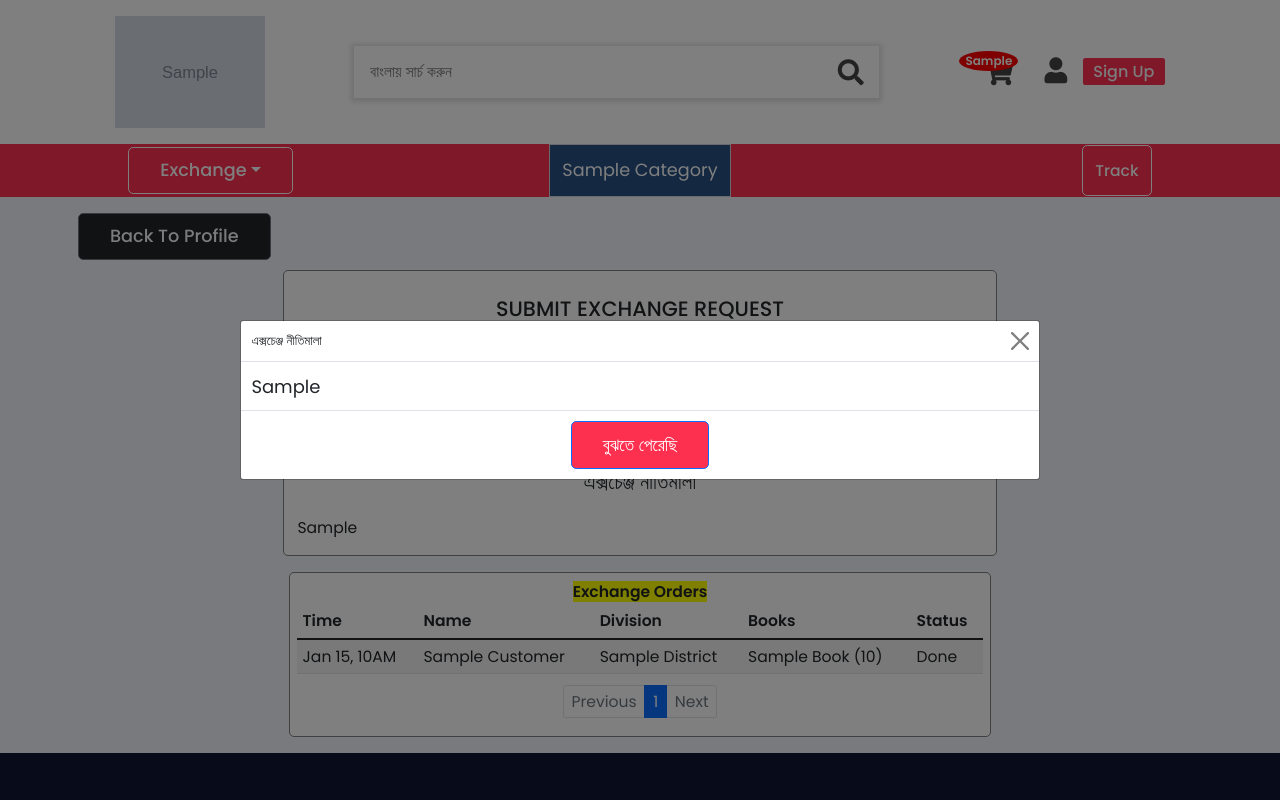
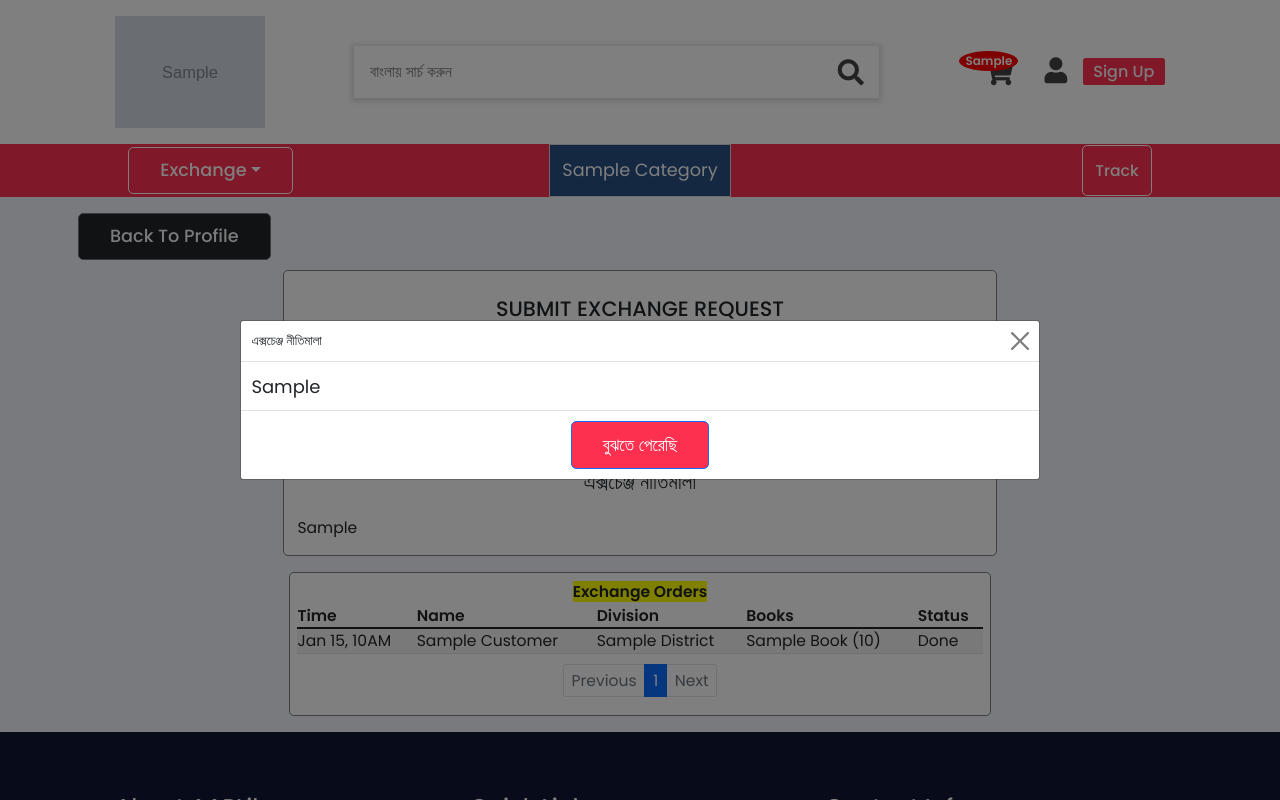
Before and after one commit to razuahmedjoy/aap_library, a Django app: template bookstore/templates/bookstore/exchange.html in a window 1280 px wide. Run offline with Django 3.2, Linux system fonts and the light colour scheme; the template is opened without the code that fills it: most values are stand-ins (such as "Sample title", 1, 10 or a date in 2020); grey boxes marked "Sample" are stand-in pictures; parts of the project's set-up code (start-up, migrations or seed data) failed here and were passed over; some libraries are stand-ins or nearby versions.

Commit message:
exchange update

```diff
--- a/bookstore/templates/bookstore/exchange.html
+++ b/bookstore/templates/bookstore/exchange.html
@@ -74,10 +74,9 @@
     text-align: center;
   }
 
-  .exchange-table {
+  .table>:not(caption)>*>* {
     padding: 0em;
   }
-
 
 </style>
 {%endblock style%}
@@ -117,7 +116,7 @@
 
       <div class="row exchange-box order-info-box">
         <div class="exh-header"><span>Exchange Orders</span></div>
-        <table class="table table-striped exchange-table">
+        <table class="table table-striped">
           <thead>
             <tr>
               <th scope="col">Time</th>
```
